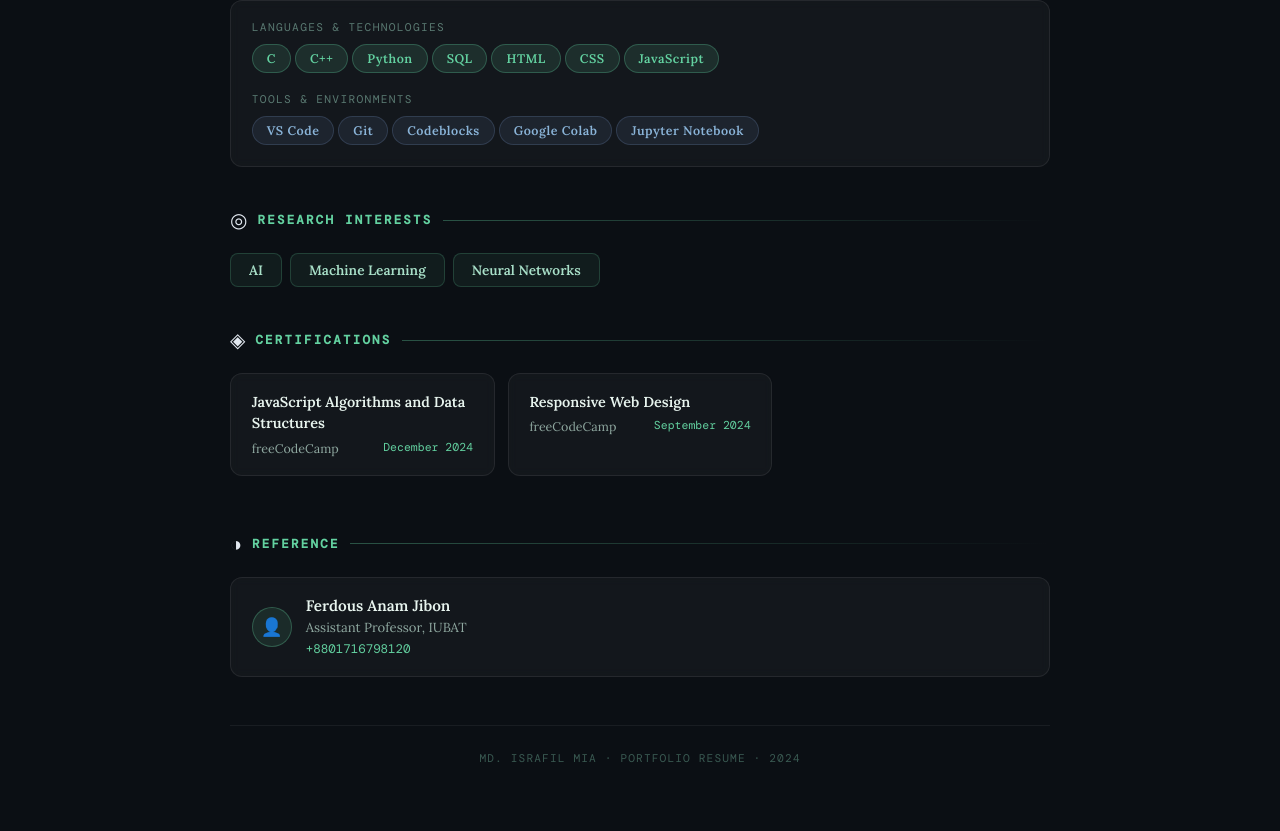
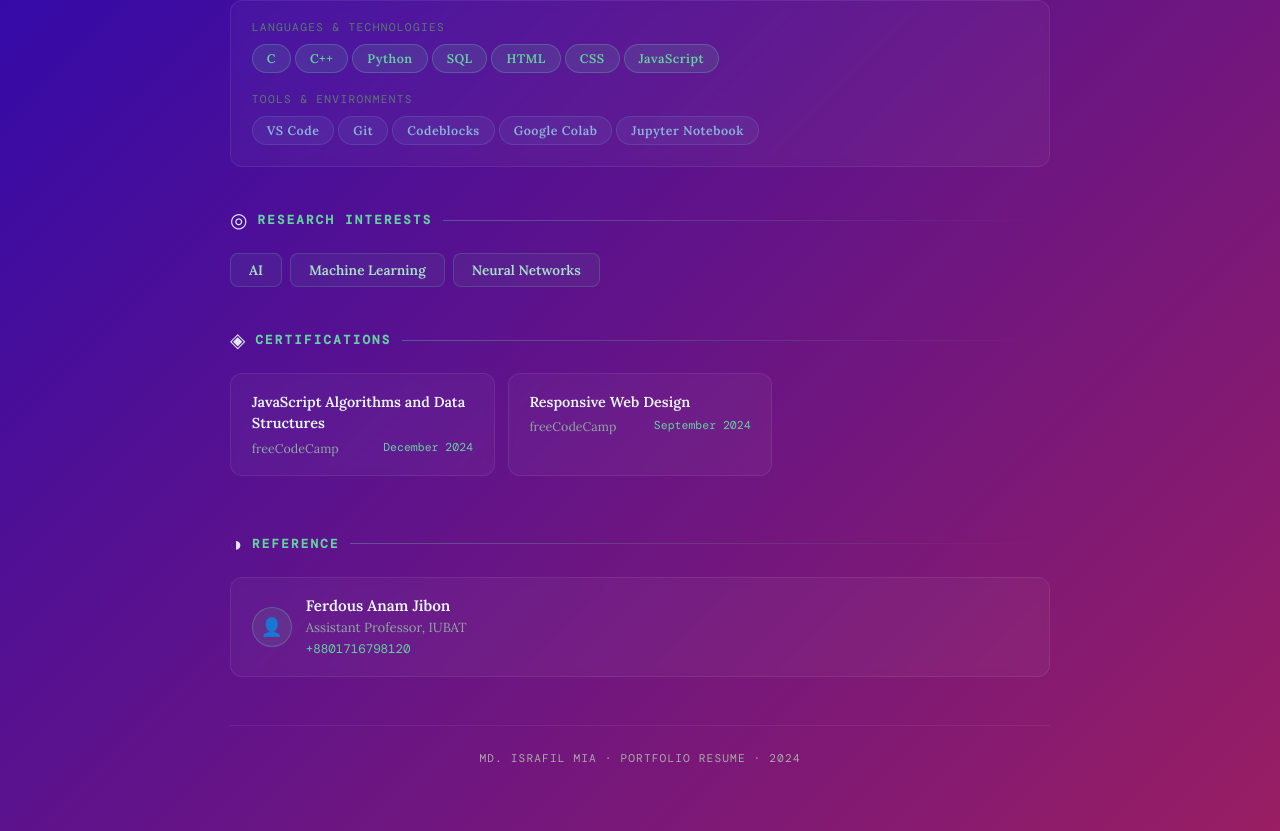
Before and after one commit to ahmisrafil/portfolio, a React (Vite) app: page /resume in a window 1280 px wide. Shown: the part 1179-2010 px from the top of the page. Built offline with nearby package versions, Linux system fonts and the light colour scheme; a web font is replaced by a local one.

Commit message:
resume updated

```diff
--- a/src/pages/Resume/Israfil_Mia_Resume.jsx
+++ b/src/pages/Resume/Israfil_Mia_Resume.jsx
@@ -140,7 +140,7 @@ export default function Resume() {
     <div
       style={{
         minHeight: "100vh",
-        background: "#0b0f14",
+        background: "linear-gradient(135deg, #0000cc 0%, #991e63 100%)",
         color: "#e2e8f0",
         fontFamily: "'Lora', Georgia, serif",
         padding: "2rem 1rem 4rem",
@@ -538,7 +538,7 @@ export default function Resume() {
             textAlign: "center",
             fontFamily: "'DM Mono', monospace",
             fontSize: "0.7rem",
-            color: "#3a5a52",
+            color: "#aaaaaa",
             letterSpacing: "0.1em",
           }}
         >
```
